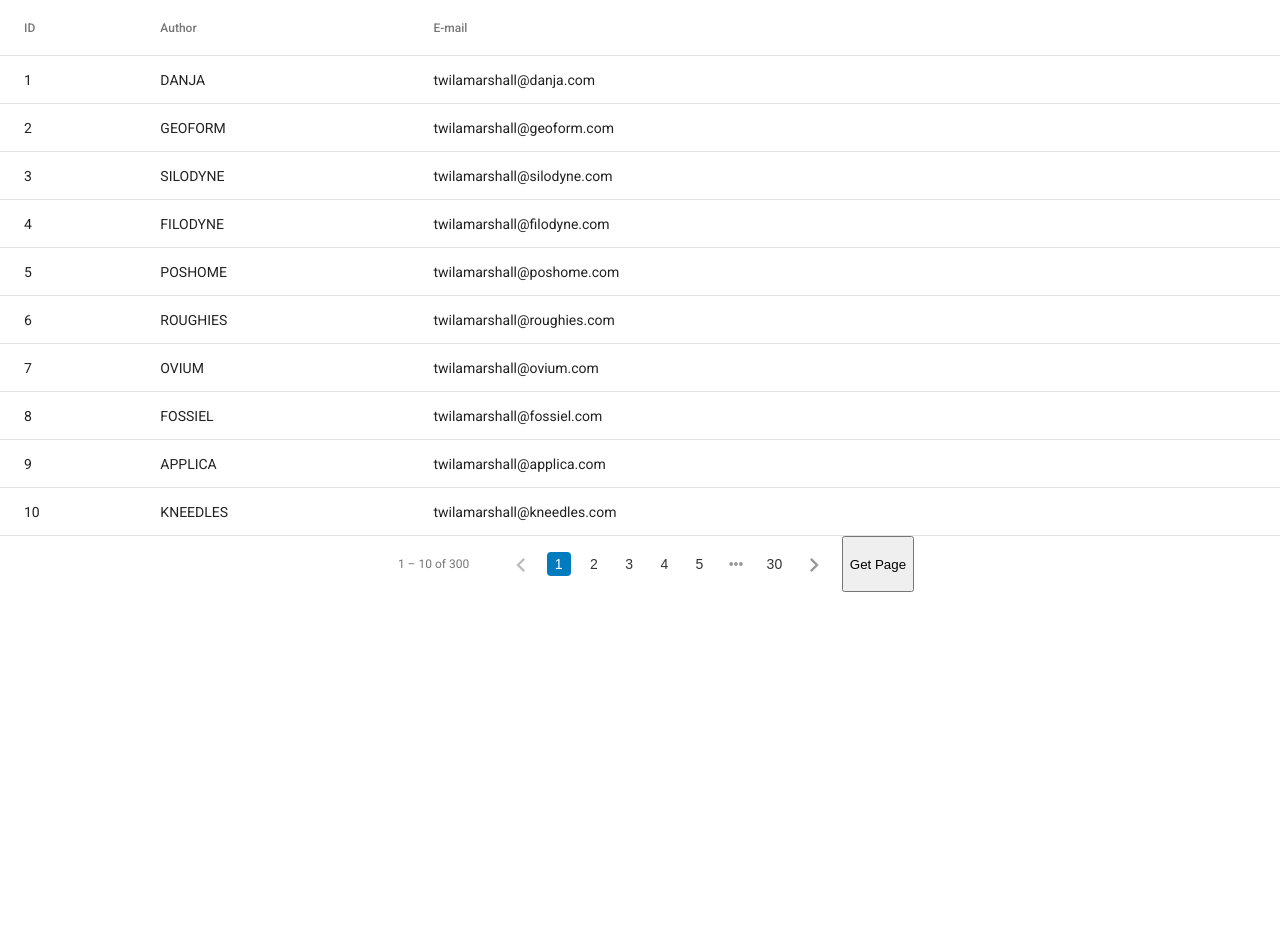
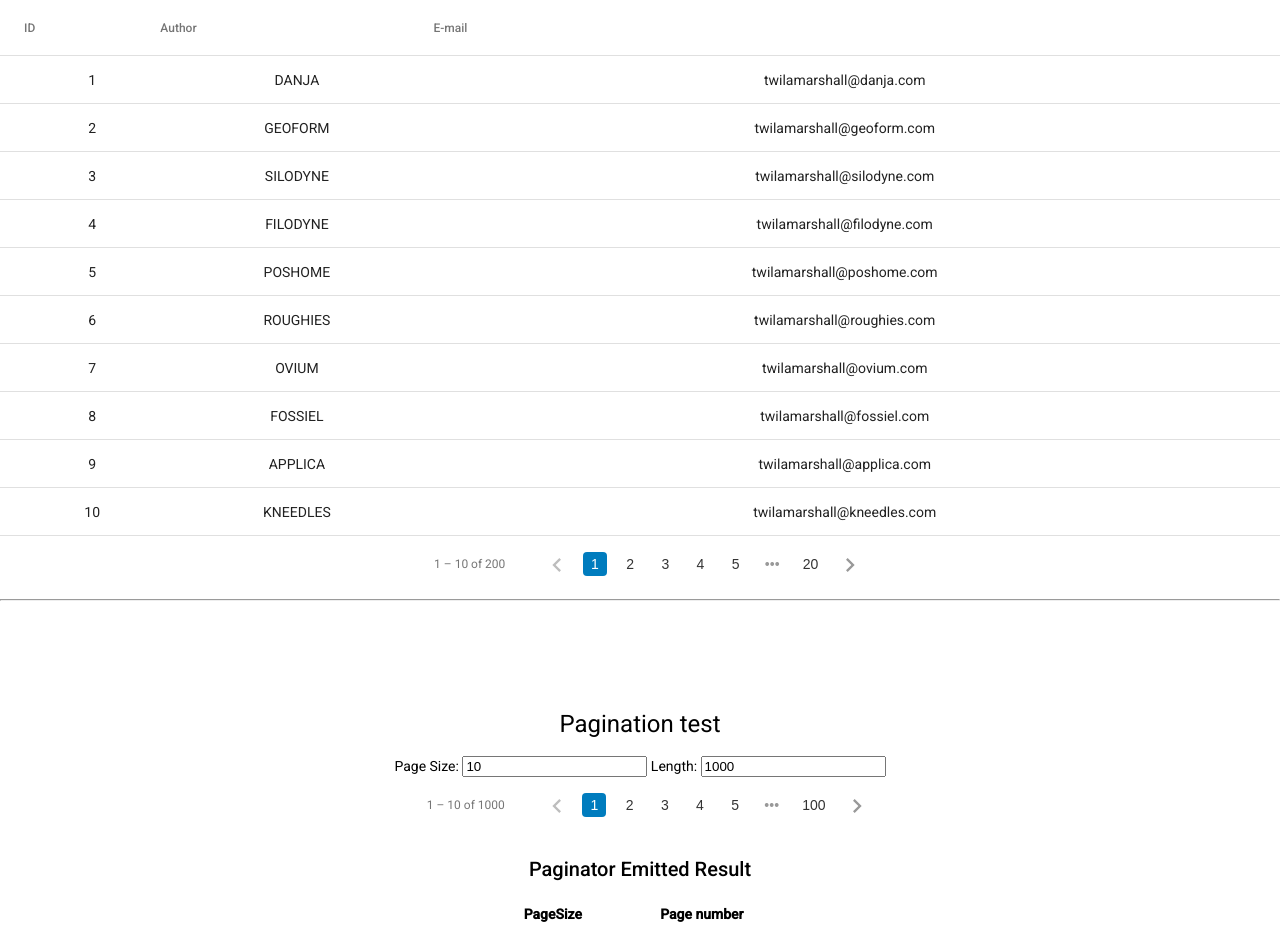
Before and after one commit to AzizStark/angular-custom-material-paginator, an Angular app: page / in a window 1280 px wide. Shown: the top 952 px of the page. Before the commit the page ends 800 px from the top, so only its background shows below. Built offline with nearby package versions, Linux system fonts and the light colour scheme; data requests are answered from the project's data file.

Commit message:
Add test cases

```diff
--- a/mserver/mock.json
+++ b/mserver/mock.json
@@ -1,6 +1,6 @@
 {
     "pageSize": {
-        "length": 300,
+        "length": 200,
         "pageSize": 10
     },
     "posts": [
--- a/src/app/app.component.html
+++ b/src/app/app.component.html
@@ -1,3 +1,4 @@
+<div style="padding-bottom: 50vh;">
     <table mat-table [dataSource]="tableData">
         <ng-container matColumnDef="ID">
             <th mat-header-cell *matHeaderCellDef> ID </th>
@@ -17,8 +18,78 @@
     </table>
 
     <div class="pg-container">
-    <mat-paginator appPagination [length]="this.paginationInfo?.length" [pageSize]="this.paginationInfo?.pageSize" [hidePageSize]='true'
-        (page)="onPageEvent($event)">
+        <mat-paginator appPagination [length]="this.paginationInfo?.length" [pageSize]="this.paginationInfo?.pageSize"
+            [hidePageSize]='true' (page)="onPageEvent($event)">
         </mat-paginator>
-    <button (click)="getPageDetails()"> Get Page </button>
     </div>
+
+    <hr>
+    <br><br><br><br><br>
+
+    <div class="pg-container">
+        <div>
+            <h1> Pagination test </h1>
+            Page Size: <input [(ngModel)]="testPaginator.pageSize" type="text" placeholder="Enter Page Size" />
+            Length: <input [(ngModel)]="testPaginator.length" type="text" placeholder="Enter Length">
+        </div>
+
+        <mat-paginator appPagination [length]="testPaginator.length" [pageSize]="testPaginator.pageSize"
+            [hidePageSize]='true' (page)="showTestEmit($event)">
+        </mat-paginator>
+        <br>
+        <table style="width: 300px;">
+            <caption> <h2> Paginator Emitted Result </h2> </caption>
+            <tr>
+                <th> PageSize </th>
+                <th> Page number </th>
+            </tr>
+            <tr>
+                <td> {{ EmitResult.pageSize }} </td>
+                <td> {{ EmitResult.pageNumber }} </td>
+            </tr>
+        </table>
+        <br>
+        <h2> Test Cases </h2>
+        <pre>
+            ⬤ Should remove the two dotted skip buttons when TotalPages is less than 6.
+                <strong>WHEN pageSize <= 6
+                EXPECT Dotted lines buttons should not appear</strong><hr>
+            ⬤ Should disable the previous button and button [1] must be highlighted and disabled when current page is 1.
+                <strong>WHEN for (e.g) CurrentPage = 1
+                EXPECT PageButton [1] must be highlighted and disabled and also previous page button must be disabled</strong><hr>
+            ⬤ Should disable the next button and lastPage button must be highlighted and disabled when current page is the last page.
+                <strong>WHEN current for (e.g) CurrentPage = 100 and totalPages = 100
+                EXPECT PageButton [100] must be highlighted and disabled and previous page button must be disabled</strong><hr>
+            ⬤ Should not display the second dotted skip button when current page is not lesser than [Page count - 3].
+                <strong>WHEN for (e.g) totalPages = 100 and currentPage >= 97
+                EXPECT Second dotted skip button should not appear</strong><hr>
+            ⬤ Should not display the first dotted skip button when current page is not greater than 3].
+                <strong>WHEN for (e.g) totalPages = 100 and currentPage <= 3
+                EXPECT First dotted skip button should not appear</strong><hr>
+            ⬤ Should highlight the current page button and it must be disabled.
+                <strong>WHEN for (e.g) currentPage=5
+                EXPECT It must be highlighted and disabled</strong><hr>
+            ⬤ Should show total page count by the division of [Length by PageSize].
+                <strong>WHEN for (e.g) Length = 1000 and pageSize = 10
+                EXPECT total pages must be 100</strong><hr>
+            ⬤ Should emit current page value like an array index starting from 0 [Current page - 1].
+                <strong>WHEN for (e.g) pageButton 5 is clicked
+                EXPECT PageNumber 4 must be emitted</strong><hr>
+            ⬤ Should emit current PageSize value.
+                <strong>WHEN for(e.g) pageSize is = 10 and if any page is clicked
+                EXPECT PageSize 10 must be emitted</strong><hr>
+            ⬤ Should show second dotted skip pages button before total pages button when page count is larger than 6.
+                <strong>WHEN Totalpages is > 6
+                EXPECT second dotted skip button must be shown before the lastpage button</strong><hr>
+            ⬤ Should show first dotted skip pages button after page button 1 when current page is greater than 3.
+                <strong>WHEN currentPage = 4
+                EXPECT first dotted skip button must be shown after the [1] first page button</strong><hr>
+            ⬤ Should skip 3 pages forward when second dotted skip page button is clicked.
+                <strong>WHEN for (e.g) currentPage = 1 and second skip button is clicked
+                EXPECT current page must me at 4 (1 + 3)</strong><hr>
+            ⬤ Should skip 3 pages backward when first dotted skip page button is clicked.
+                <strong>WHEN for (e.g) currentPage = 100 and first skip button is clicked
+                EXPECT current page must me at 97 (100 - 3)</strong><hr>
+        </pre>
+    </div>
+</div>
--- a/src/app/app.component.scss
+++ b/src/app/app.component.scss
@@ -2,7 +2,13 @@ table {
   width: 100%;
 }
 
-.pg-container{
-    display: flex;
-    justify-content: center;
+.pg-container {
+  display: flex;
+  justify-content: center;
+  flex-direction: column;
+  align-items: center;
 }
+
+td, th,tr, h2, h1 {
+  text-align: center;
+}
--- a/src/app/app.component.ts
+++ b/src/app/app.component.ts
@@ -12,6 +12,19 @@ export class AppComponent implements OnInit {
     // MatPaginator Inputs
     paginationInfo;
     pageSizeOptions: number[] = [5, 10, 25, 100];
+
+
+    // Test states
+    EmitResult = {
+      pageNumber: '',
+      pageSize: ''
+    };
+
+    testPaginator = {
+      length: 1000,
+      pageSize: 10
+    };
+
 
     // states
     tableData;
@@ -35,6 +48,13 @@ export class AppComponent implements OnInit {
       this.getData($event.pageIndex, $event.pageSize);
     }
 
+    showTestEmit = ($event) => {
+      this.EmitResult =  {
+        pageNumber: $event.pageIndex,
+        pageSize: $event.pageSize
+      };
+    }
+
     getPageDetails = () => {
       this.getPageSize().subscribe( res => {
         this.paginationInfo = res;
--- a/src/app/app.module.ts
+++ b/src/app/app.module.ts
@@ -9,6 +9,7 @@ import { MatFormField, MatFormFieldModule } from '@angular/material/form-field';
 import { PaginatorDirective } from './pagination.directive';
 import { HttpClientModule } from '@angular/common/http';
 import {MatTableModule} from '@angular/material/table';
+import { FormsModule } from '@angular/forms';
 
 @NgModule({
   declarations: [
@@ -17,6 +18,7 @@ import {MatTableModule} from '@angular/material/table';
   ],
   imports: [
     BrowserModule,
+    FormsModule,
     AppRoutingModule,
     MatFormFieldModule,
     MatPaginatorModule,
```
Lines whose indentation alone changed are shown as unchanged.
